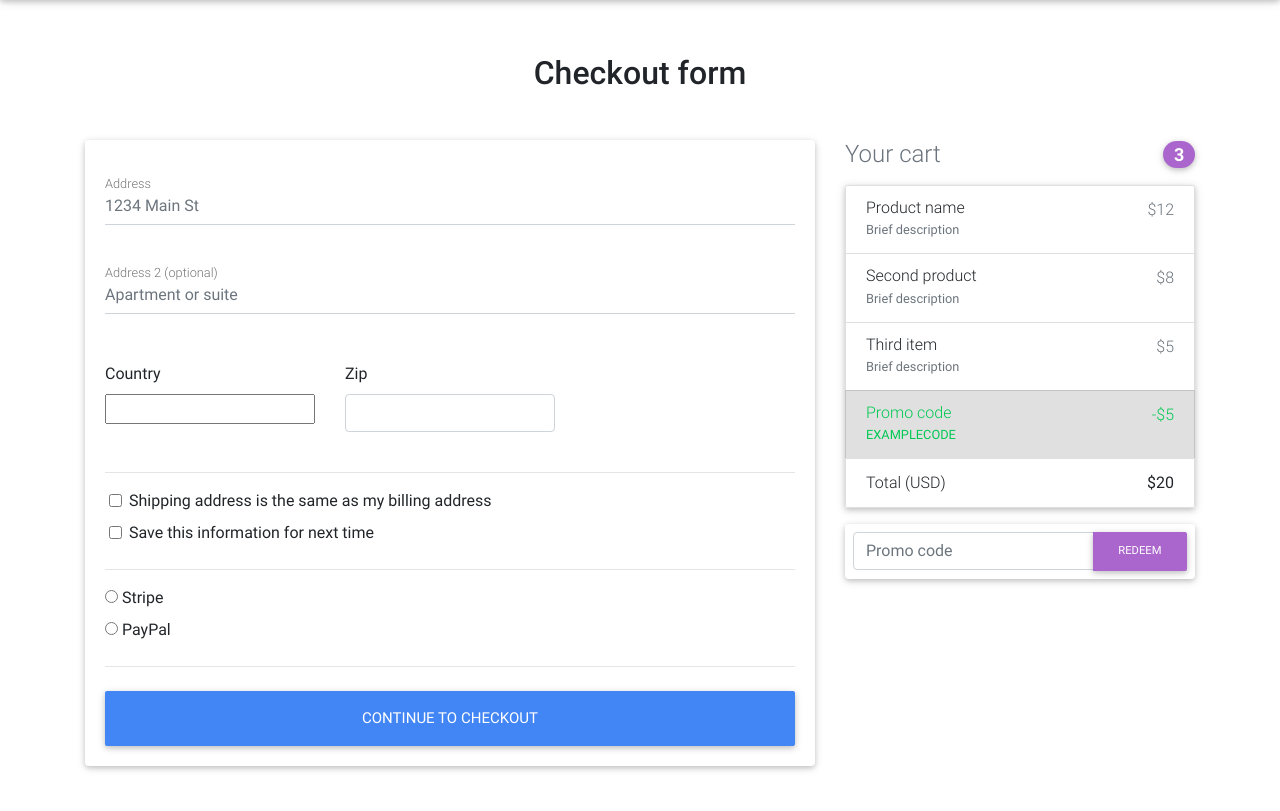
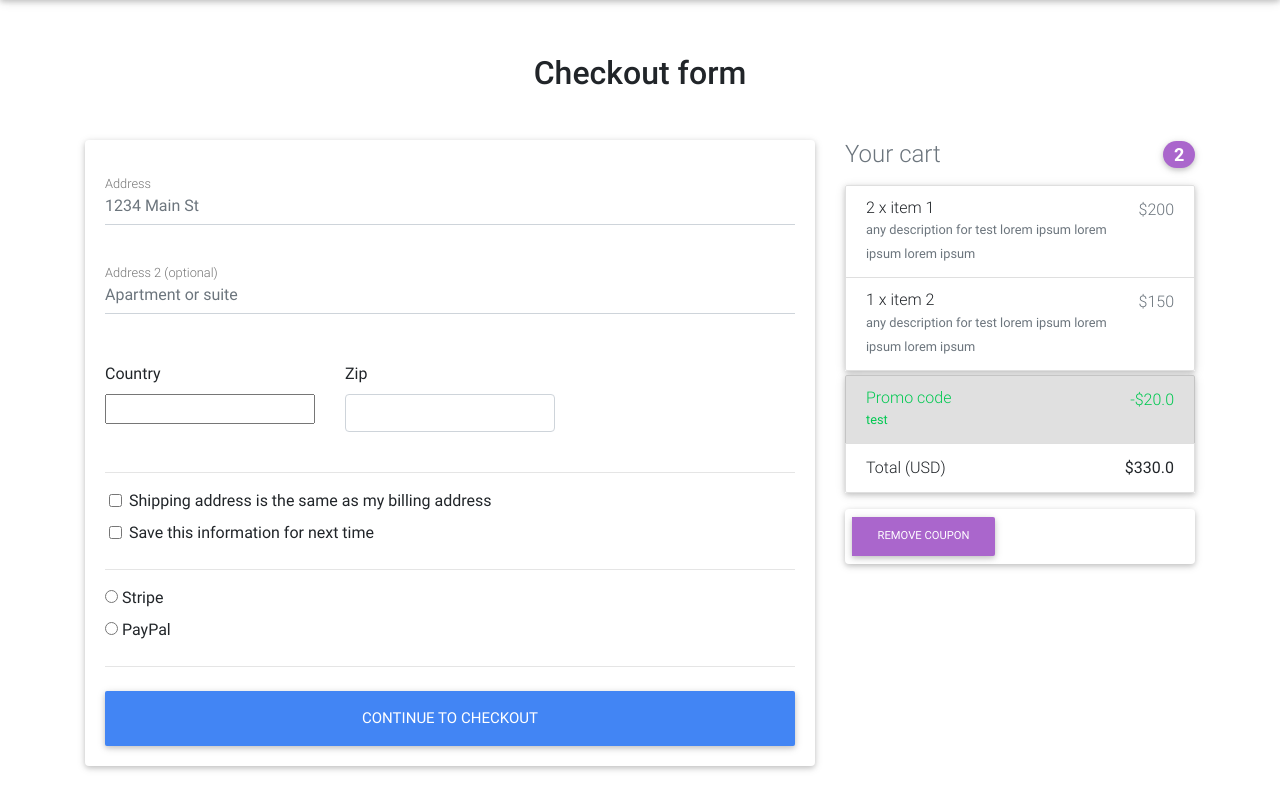
Before and after one commit to AmrEidAbdelrahman/djE-commerce, a Django app: page /checkout/ in a window 1280 px wide. Shown: the part 66-877 px from the top of the page. Run offline with Django 4.2, Linux system fonts and the light colour scheme; a user stored in the database is signed in; data comes from the database, SQL or seed files in the repository; both versions use the stored data as it was after the commit; some libraries are stand-ins or nearby versions.

Commit message:
Coupon works

```diff
--- a/core/admin.py
+++ b/core/admin.py
@@ -1,5 +1,5 @@
 from django.contrib import admin
-from .models import Item, Order, OrderItem, BillingAddress, Payment
+from .models import Item, Order, OrderItem, BillingAddress, Payment, Coupon
 
 # Register your models here.
 admin.site.register(Item)
@@ -7,3 +7,4 @@ admin.site.register(Order)
 admin.site.register(OrderItem)
 admin.site.register(BillingAddress)
 admin.site.register(Payment)
+admin.site.register(Coupon)
--- a/core/models.py
+++ b/core/models.py
@@ -61,6 +61,11 @@ class OrderItem(models.Model):
 	def get_total_disc(self):
 		return int(self.get_total_price - self.get_total_price_after_disc)
 
+	def get_price(self):
+		if self.item.price_after_disc:
+			return self.get_total_price_after_disc()
+		else:
+			return self.get_total_price()
 
 class Order(models.Model):
 	user = models.ForeignKey(User, on_delete=models.CASCADE)
@@ -70,6 +75,7 @@ class Order(models.Model):
 	ordered = models.BooleanField(default=False)
 	billing_address = models.ForeignKey('BillingAddress', on_delete=models.SET_NULL, null=True, blank=True)
 	payment = models.ForeignKey('Payment', on_delete=models.SET_NULL, null=True, blank=True)
+	coupon = models.ForeignKey('Coupon', on_delete=models.SET_NULL, null=True, blank=True)
 
 	def __str__(self):
 		return f'{self.user.username} on {self.start_date}'
@@ -82,8 +88,14 @@ class Order(models.Model):
 				sum += order_item.get_total_price_after_disc()
 			else:
 				sum += order_item.get_total_price()
+		if self.coupon:
+			sum -= self.coupon.amount
+		return sum
 
-		return sum
+	def has_coupon(self):
+		if self.coupon == None:
+			return False
+		return True
 
 
 class BillingAddress(models.Model):
@@ -106,3 +118,12 @@ class Payment(models.Model):
 
 	def __str__(self):
 		return f'{self.user.username}'
+
+
+class Coupon(models.Model):
+	coupon = models.CharField(max_length=20)
+	amount = models.FloatField(default=0)
+
+
+	def __str__(self):
+		return f'{self.coupon}'
--- a/core/templates/core/base.html
+++ b/core/templates/core/base.html
@@ -1,6 +1,7 @@
 {% load static %}
 
-{% include "core/header.html" %}
+
+  {% include "core/header.html" %}
 
 
 
--- /dev/null
+++ b/core/templates/core/cart_snippet.html
@@ -0,0 +1,58 @@
+<!-- Heading -->
+
+<h4 class="d-flex justify-content-between align-items-center mb-3">
+  <span class="text-muted">Your cart</span>
+  <span class="badge badge-secondary badge-pill">{{order.items.count}}</span>
+</h4>
+
+<!-- Cart -->
+<ul id="cart-snippet" class="list-group mb-1 z-depth-1" style="max-height: 250px; overflow: auto;">
+  {% for order_item in order.items.all %}
+  <li class="list-group-item d-flex justify-content-between lh-condensed">
+    <div>
+      <h6 class="my-0">{{order_item.quantity}} x {{order_item.item.title}}</h6>
+      <small class="text-muted">{{order_item.item.description|slice:60}}</small>
+    </div>
+    <span class="text-muted">${{order_item.get_price}}</span>
+  </li>
+  {% endfor %}
+
+</ul>
+<ul class="list-group mb-3 z-depth-1">
+  <li class="list-group-item d-flex justify-content-between bg-light">
+    <div class="text-success">
+      <h6 class="my-0">Promo code</h6>
+      <small>{{order.coupon.coupon}}</small>
+    </div>
+    <span class="text-success">-${{order.coupon.amount}}</span>
+  </li>
+  <li class="list-group-item d-flex justify-content-between">
+    <span>Total (USD)</span>
+    <strong>${{order.get_order_total_price}}</strong>
+  </li>
+</ul>
+<!-- Cart -->
+
+<!-- Promo code -->
+{% if order.has_coupon %}
+<form action="{% url 'core:remove-coupon' %}" class="card p-2" method="POST">
+  {% csrf_token %}
+  <div class="input-group float-right">
+    <div class="input-group-append">
+      <button class="btn btn-secondary btn-md waves-effect m-0" type="submit">Remove Coupon</button>
+    </div>
+  </div>
+</form>
+{% else %}
+<form action="{% url 'core:add-coupon' %}" class="card p-2" method="POST">
+  {% csrf_token %}
+  <div class="input-group">
+    <input name="coupon" type="text" class="form-control" placeholder="Promo code" aria-label="Recipient's username" aria-describedby="basic-addon2">
+    <div class="input-group-append">
+      <button class="btn btn-secondary btn-md waves-effect m-0" type="submit">Redeem</button>
+    </div>
+  </div>
+</form>
+
+{% endif %}
+<!-- Promo code -->
--- a/core/templates/core/checkout.html
+++ b/core/templates/core/checkout.html
@@ -1,6 +1,8 @@
 
 {% extends 'core/base.html' %}
 {% load crispy_forms_tags %}
+
+
 
 {% block content %}
 
@@ -97,59 +99,7 @@
         <!--Grid column-->
         <div class="col-md-4 mb-4">
 
-          <!-- Heading -->
-          <h4 class="d-flex justify-content-between align-items-center mb-3">
-            <span class="text-muted">Your cart</span>
-            <span class="badge badge-secondary badge-pill">3</span>
-          </h4>
-
-          <!-- Cart -->
-          <ul class="list-group mb-3 z-depth-1">
-            <li class="list-group-item d-flex justify-content-between lh-condensed">
-              <div>
-                <h6 class="my-0">Product name</h6>
-                <small class="text-muted">Brief description</small>
-              </div>
-              <span class="text-muted">$12</span>
-            </li>
-            <li class="list-group-item d-flex justify-content-between lh-condensed">
-              <div>
-                <h6 class="my-0">Second product</h6>
-                <small class="text-muted">Brief description</small>
-              </div>
-              <span class="text-muted">$8</span>
-            </li>
-            <li class="list-group-item d-flex justify-content-between lh-condensed">
-              <div>
-                <h6 class="my-0">Third item</h6>
-                <small class="text-muted">Brief description</small>
-              </div>
-              <span class="text-muted">$5</span>
-            </li>
-            <li class="list-group-item d-flex justify-content-between bg-light">
-              <div class="text-success">
-                <h6 class="my-0">Promo code</h6>
-                <small>EXAMPLECODE</small>
-              </div>
-              <span class="text-success">-$5</span>
-            </li>
-            <li class="list-group-item d-flex justify-content-between">
-              <span>Total (USD)</span>
-              <strong>$20</strong>
-            </li>
-          </ul>
-          <!-- Cart -->
-
-          <!-- Promo code -->
-          <form class="card p-2">
-            <div class="input-group">
-              <input type="text" class="form-control" placeholder="Promo code" aria-label="Recipient's username" aria-describedby="basic-addon2">
-              <div class="input-group-append">
-                <button class="btn btn-secondary btn-md waves-effect m-0" type="button">Redeem</button>
-              </div>
-            </div>
-          </form>
-          <!-- Promo code -->
+          {% include "core/cart_snippet.html" %}
 
         </div>
         <!--Grid column-->
--- a/core/templates/core/header.html
+++ b/core/templates/core/header.html
@@ -15,6 +15,7 @@
   <link href="{% static 'css/mdb.min.css' %}" rel="stylesheet">
   <!-- Your custom styles (optional) -->
   <link href="{% static 'css/style.min.css' %}" rel="stylesheet">
+
   <style type="text/css">
     html,
     body,
@@ -46,6 +47,20 @@
     .alert-dismissible {
       margin-top: 6.0%;
     }
+
+
+
+    #cart-snippet{
+        -ms-overflow-style: none;
+      }
+
+    #cart_snippet::-webkit-scrollbar {
+      display: none;
+    }
+
+    ::-webkit-scrollbar {
+        display: none;
+    }
   </style>
 </head>
 
--- a/core/templates/core/order_summary.html
+++ b/core/templates/core/order_summary.html
@@ -57,6 +57,12 @@
           </tr>
           {% endfor %}
           {% if order.get_order_total_price %}
+            {% if order.has_coupon %}
+              <tr>
+                <td colspan="5"><b>Coupon</b></td>
+                <td><b>-${{ order.coupon.amount }}</b></td>
+              </tr>
+            {% endif %}
             <tr>
               <td colspan="5"><b>Total Price</b></td>
               <td><b>{{ order.get_order_total_price }}</b></td>
--- a/core/urls.py
+++ b/core/urls.py
@@ -5,15 +5,15 @@ app_name = 'core'
 urlpatterns = [
 	path('home/', core_views.HomeView.as_view(), name='home-page'),
 
+	path('order-summary/', core_views.OrderSummaryView.as_view(), name='order-summary'),
 	path('checkout/', core_views.CheckoutView.as_view(), name='checkout'),
-	# path('stripe-checkout/', core_views.PaymentView.as_view(), name='stripe-checkout'),
+	path('add-coupon/', core_views.add_coupon, name='add-coupon'),
+	path('remove-coupon/', core_views.remove_coupon, name='remove-coupon'),
 
-	path('order-summary/', core_views.OrderSummaryView.as_view(), name='order-summary'),
 	path('product/<pk>/', core_views.ProductDetailView.as_view(), name="product"),
+
 	path('add-to-cart/<pk>/', core_views.add_to_cart, name="add-to-cart"),
 	path('decrease-single-item/<pk>/', core_views.decrease_single_item_from_cart, name="decrease-from-cart"),
 	path('remove-from-cart/<pk>/', core_views.remove_from_cart, name="remove-from-cart"),
-	# path('payment/<payment_option>/', core_views.PaymentView.as_view(), name='payment'),
-
 
 ]
--- a/core/views.py
+++ b/core/views.py
@@ -4,7 +4,7 @@ from django.utils import timezone
 from django.contrib import messages
 
 from .forms import CheckoutForm
-from .models import Item, OrderItem, Order, BillingAddress, Payment
+from .models import Item, OrderItem, Order, BillingAddress, Payment, Coupon
 
 import stripe
 
@@ -39,12 +39,18 @@ class ProductDetailView(DetailView):
 
 class CheckoutView(View):
 	def get(self, *args, **kwargs):
-		form = CheckoutForm()
-		context = {
-			'form': form
-		}
-		return render(self.request, 'core/checkout.html', context)
-
+		try:
+			order = Order.objects.get(user=self.request.user, ordered=False)
+			form = CheckoutForm()
+			context = {
+				'form': form,
+				'order':order
+			}
+			return render(self.request, 'core/checkout.html', context)
+		except:
+			# TODO: redirect with error message
+			messages.info(self.request, "WHAT IS WRONG ?")
+			return render(self.request, 'core/checkout.html', context)
 	def post(self, *args, **kwargs):
 		form = CheckoutForm(self.request.POST or None)
 		try:
@@ -157,6 +163,27 @@ class PaymentView(View):
 		return redirect(checkout_session.url, code=303)
 '''
 
+def add_coupon(request):
+	try:
+		order = Order.objects.get(user=request.user, ordered=False)
+		coupon_entered = request.POST.get('coupon')
+		print(coupon_entered)
+		coupon = Coupon.objects.get(coupon=coupon_entered)
+		order.coupon = coupon
+		order.save()
+		return redirect("core:checkout")
+	except Exception as e:
+		print(e)
+		messages.info(request, "INVALID")
+		return redirect("core:checkout")
+
+def remove_coupon(request):
+	order = Order.objects.get(user=request.user, ordered=False)
+	order.coupon = None
+	order.save()
+	return redirect("core:checkout")
+
+
 def add_to_cart(request, pk):
 	redirect_to = request.GET.get('redirect_to', 'core:product')
 	item = get_object_or_404(Item, id=pk)
```
Also changed, not shown: core/migrations/0016_coupon_order_coupon.py (added), db.sqlite3.
